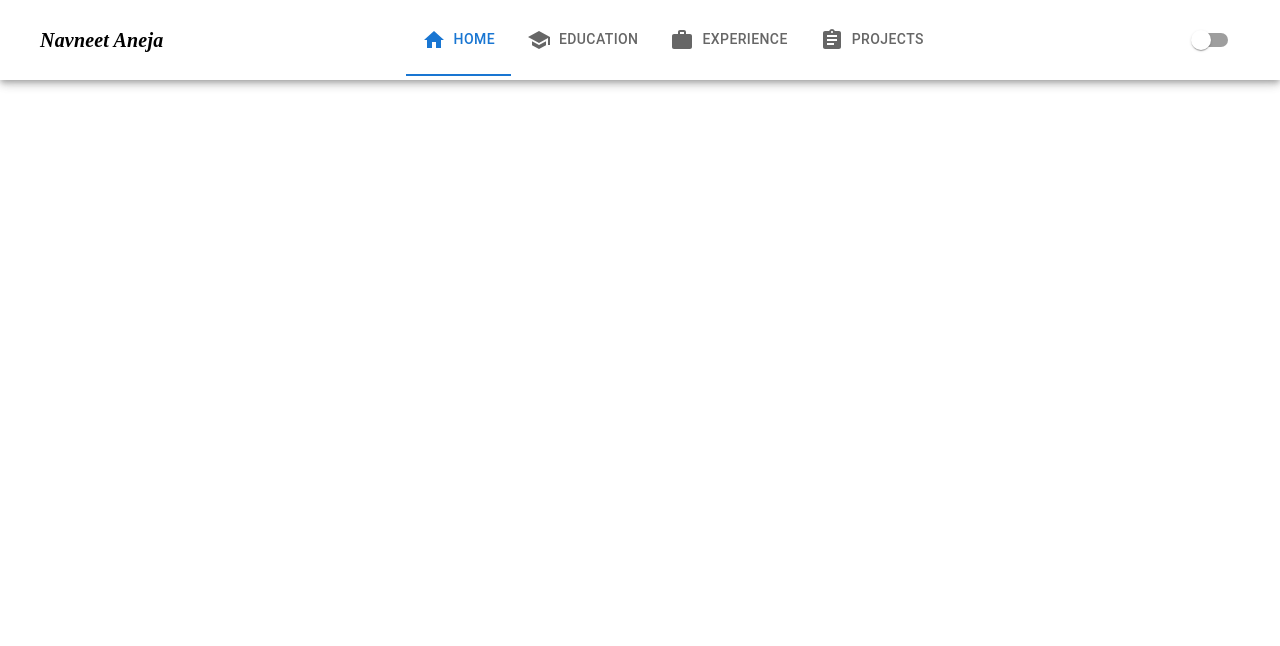
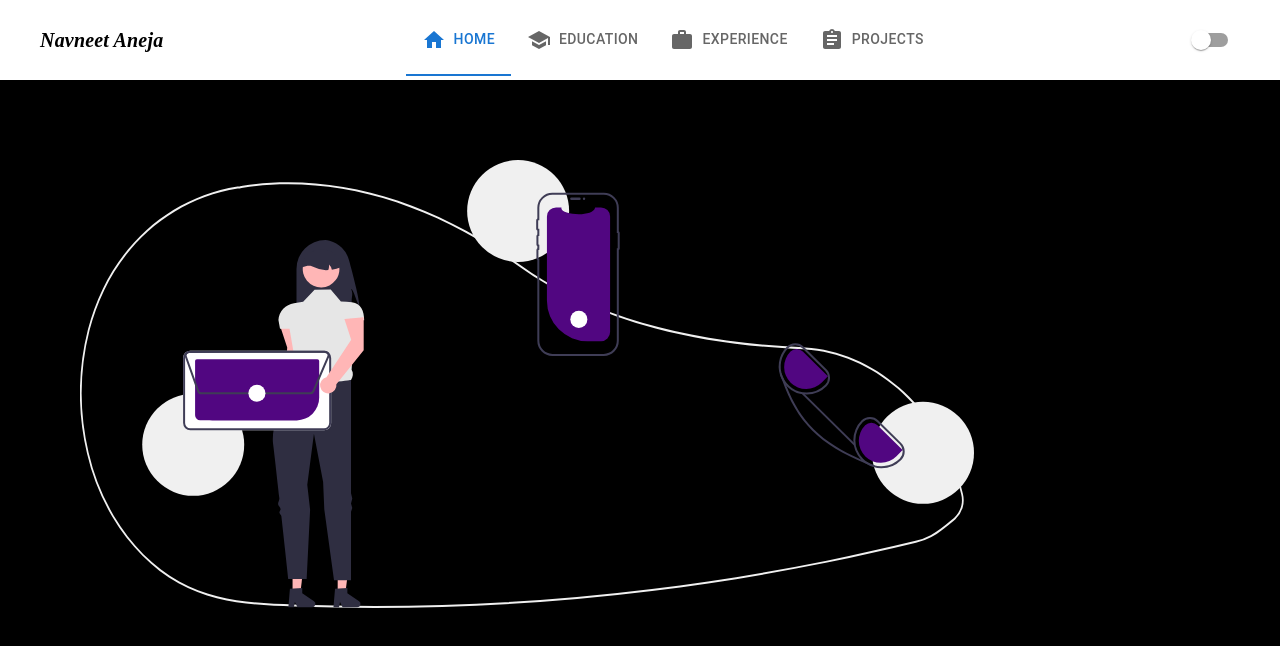
Before and after one commit to Navneetaneja/portfolio, a React (Create React App) app: page / in a window 1280 px wide. Shown: the top 646 px of the page. Built offline with nearby package versions, Linux system fonts and the light colour scheme.

Commit message:
added svgs

```diff
--- a/src/App.js
+++ b/src/App.js
@@ -1,6 +1,8 @@
 import Navbar from "./components/Navbar";
 import { BrowserRouter as Router } from "react-router-dom";
 import { Route, Routes } from "react-router";
+import Error from "./components/Error";
+import Footer from "./components/Footer";
 
 export default function App() {
   return (
@@ -11,7 +13,9 @@ export default function App() {
         <Route path="/education" />
         <Route path="/experience" />
         <Route path="/projects" />
+        <Route path="/*" element={<Error />} />
       </Routes>
+      <Footer />
     </Router>
   );
 }
--- /dev/null
+++ b/src/components/Error.js
@@ -0,0 +1,9 @@
+import { Box } from "@mui/material";
+
+export default function Error() {
+  return (
+    <Box sx={{ display: "flex", justifyContent: "center" }}>
+      <img style={{ padding: "3vh" }} alt="error" src="/static/Error.svg" />
+    </Box>
+  );
+}
--- /dev/null
+++ b/src/components/Footer.js
@@ -0,0 +1,9 @@
+import { Box } from "@mui/material";
+
+export default function Footer() {
+  return (
+    <Box sx={{ height: "90vh", backgroundColor: "black" }}>
+      <img style={{ padding: "10vh" }} alt="error" src="/static/Contact.svg" />
+    </Box>
+  );
+}
--- a/src/components/Navbar.js
+++ b/src/components/Navbar.js
@@ -6,10 +6,6 @@ import { Link } from "react-router-dom";
 export default function Navbar() {
   const navs = ["/", "/education", "/experience", "/projects"];
   let index = navs.indexOf(window.location.pathname);
-  if (index === -1) {
-    window.location.href = "/";
-    index = 0;
-  }
   const [value, setValue] = useState(index);
   const handleValue = (_event, newValue) => {
     setValue(newValue);
```
Also changed, not shown: public/static/Contact.svg (added), public/static/Error.svg (added).
